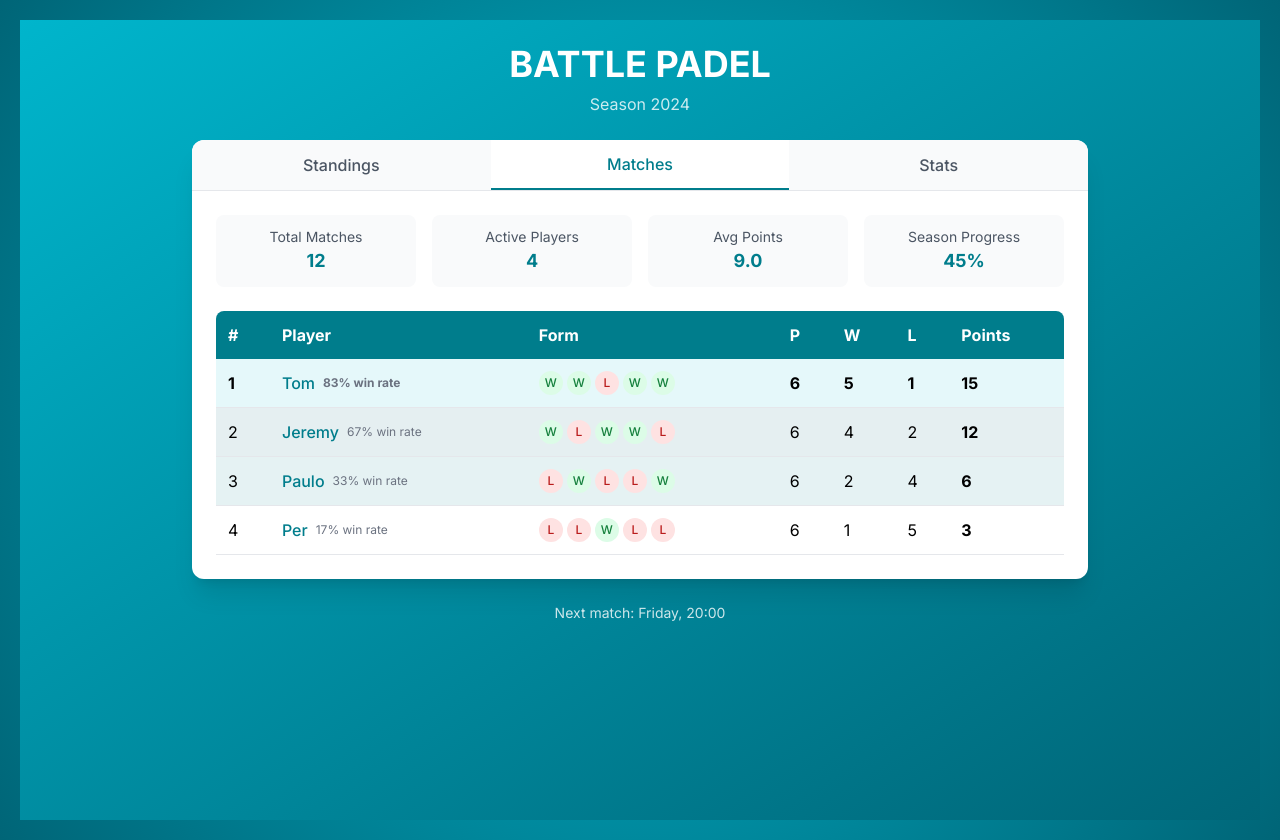
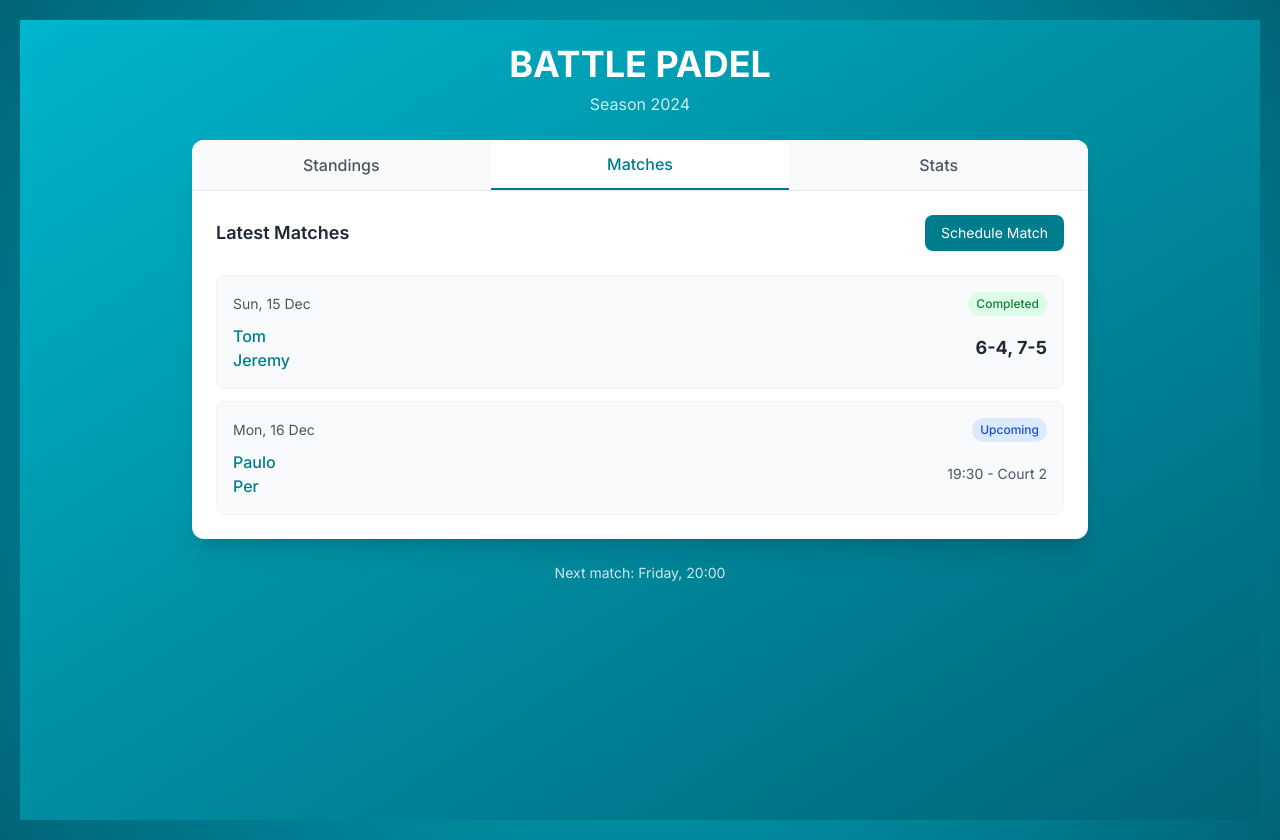
Before and after one commit to morhendos/padel-liga-nextjs, a Next.js app: page / in a window 1280 px wide. Both pictures are taken after a click on the button "Matches". Built offline with nearby package versions, Linux system fonts and the light colour scheme.

Commit message:
Update page with working tab navigation and content

```diff
--- a/src/app/page.tsx
+++ b/src/app/page.tsx
@@ -47,41 +47,8 @@ export default function PadelLeagueApp() {
     },
   ]);
 
-  return (
-    <div className="min-h-screen bg-gradient-to-br from-[#00B5CC] to-[#006577] p-4 md:p-6">
-      {/* Header with responsive sizing */}
-      <header className="mb-6">
-        <h1 className="text-2xl md:text-4xl font-bold text-white text-center mb-2">
-          BATTLE PADEL
-        </h1>
-        <p className="text-white/80 text-center text-sm md:text-base">
-          Season 2024
-        </p>
-      </header>
-
-      {/* Main content card with proper spacing */}
-      <div className="max-w-4xl mx-auto bg-white rounded-xl shadow-xl overflow-hidden">
-        {/* Navigation Tabs - Mobile friendly */}
-        <div className="flex overflow-x-auto bg-gray-50 border-b">
-          {['standings', 'matches', 'stats'].map((tab) => (
-            <button
-              key={tab}
-              onClick={() => setActiveTab(tab)}
-              className={`
-                flex-1 min-w-[120px] px-4 py-3 text-sm md:text-base
-                font-medium capitalize transition-colors
-                ${activeTab === tab
-                  ? 'text-[#007D8C] border-b-2 border-[#007D8C] bg-white'
-                  : 'text-gray-600 hover:text-[#007D8C] hover:bg-gray-100'}
-              `}
-            >
-              {tab}
-            </button>
-          ))}
-        </div>
-
-        {/* Content Section */}
-        <div className="p-4 md:p-6">
+  const renderStandings = () => (
+    <>
       {/* Quick Stats Summary */}
       <div className="grid grid-cols-2 md:grid-cols-4 gap-4 mb-6">
         {[
@@ -97,7 +64,7 @@ export default function PadelLeagueApp() {
         ))}
       </div>
 
-          {/* Standings Table - Responsive */}
+      {/* Standings Table */}
       <div className="overflow-x-auto">
         <table className="w-full">
           <thead>
@@ -157,6 +124,163 @@ export default function PadelLeagueApp() {
           </tbody>
         </table>
       </div>
+    </>
+  );
+
+  const renderMatches = () => {
+    const matches = [
+      {
+        id: 1,
+        date: '2024-12-15',
+        player1: 'Tom',
+        player2: 'Jeremy',
+        score: '6-4, 7-5',
+        status: 'completed',
+        court: 'Court 1',
+        time: '18:00'
+      },
+      {
+        id: 2,
+        date: '2024-12-16',
+        player1: 'Paulo',
+        player2: 'Per',
+        status: 'upcoming',
+        court: 'Court 2',
+        time: '19:30'
+      },
+    ];
+
+    return (
+      <div className="space-y-4">
+        <div className="flex justify-between items-center mb-6">
+          <h3 className="text-lg font-semibold text-gray-800">Latest Matches</h3>
+          <button className="px-4 py-2 bg-[#007D8C] text-white rounded-lg text-sm hover:bg-[#006577]">
+            Schedule Match
+          </button>
+        </div>
+
+        <div className="space-y-3">
+          {matches.map((match) => (
+            <div
+              key={match.id}
+              className="bg-gray-50 rounded-lg p-4 border border-gray-100"
+            >
+              <div className="flex justify-between items-center mb-2">
+                <span className="text-sm text-gray-600">
+                  {new Date(match.date).toLocaleDateString('en-GB', {
+                    weekday: 'short',
+                    day: 'numeric',
+                    month: 'short'
+                  })}
+                </span>
+                <span className={`
+                  px-2 py-1 rounded-full text-xs font-medium
+                  ${match.status === 'completed' ? 'bg-green-100 text-green-700' : 'bg-blue-100 text-blue-700'}
+                `}>
+                  {match.status.charAt(0).toUpperCase() + match.status.slice(1)}
+                </span>
+              </div>
+
+              <div className="flex justify-between items-center">
+                <div className="flex-1">
+                  <div className="font-medium text-[#007D8C]">{match.player1}</div>
+                  <div className="font-medium text-[#007D8C]">{match.player2}</div>
+                </div>
+
+                {match.score ? (
+                  <div className="text-lg font-bold text-gray-800">
+                    {match.score}
+                  </div>
+                ) : (
+                  <div className="text-sm text-gray-600">
+                    {match.time} - {match.court}
+                  </div>
+                )}
+              </div>
+            </div>
+          ))}
+        </div>
+      </div>
+    );
+  };
+
+  const renderStats = () => (
+    <div className="space-y-6">
+      <div className="grid grid-cols-1 md:grid-cols-2 gap-4">
+        {players.map((player) => (
+          <div key={player.name} className="bg-gray-50 rounded-lg p-4">
+            <h4 className="text-[#007D8C] font-medium mb-3">{player.name}</h4>
+            <div className="space-y-2">
+              <div className="flex justify-between">
+                <span className="text-gray-600">Win Rate</span>
+                <span className="font-medium">{player.winRate}%</span>
+              </div>
+              <div className="flex justify-between">
+                <span className="text-gray-600">Matches Played</span>
+                <span className="font-medium">{player.matches}</span>
+              </div>
+              <div className="flex justify-between">
+                <span className="text-gray-600">Avg Points/Match</span>
+                <span className="font-medium">{(player.points / player.matches).toFixed(1)}</span>
+              </div>
+              <div className="flex justify-between">
+                <span className="text-gray-600">Win/Loss</span>
+                <span className="font-medium">{player.won}/{player.lost}</span>
+              </div>
+            </div>
+          </div>
+        ))}
+      </div>
+    </div>
+  );
+
+  const renderContent = () => {
+    switch(activeTab) {
+      case 'matches':
+        return renderMatches();
+      case 'stats':
+        return renderStats();
+      default:
+        return renderStandings();
+    }
+  };
+
+  return (
+    <div className="min-h-screen bg-gradient-to-br from-[#00B5CC] to-[#006577] p-4 md:p-6">
+      {/* Header */}
+      <header className="mb-6">
+        <h1 className="text-2xl md:text-4xl font-bold text-white text-center mb-2">
+          BATTLE PADEL
+        </h1>
+        <p className="text-white/80 text-center text-sm md:text-base">
+          Season 2024
+        </p>
+      </header>
+
+      {/* Main content card */}
+      <div className="max-w-4xl mx-auto bg-white rounded-xl shadow-xl overflow-hidden">
+        {/* Navigation Tabs */}
+        <div className="flex overflow-x-auto bg-gray-50 border-b">
+          {['standings', 'matches', 'stats'].map((tab) => (
+            <button
+              key={tab}
+              onClick={() => setActiveTab(tab)}
+              className={`
+                flex-1 min-w-[120px] px-4 py-3 text-sm md:text-base
+                font-medium capitalize transition-colors
+                ${activeTab === tab
+                  ? 'text-[#007D8C] border-b-2 border-[#007D8C] bg-white'
+                  : 'text-gray-600 hover:text-[#007D8C] hover:bg-gray-100'}
+              `}
+            >
+              {tab}
+            </button>
+          ))}
+        </div>
+
+        {/* Content Section */}
+        <div className="p-4 md:p-6">
+          {renderContent()}
         </div>
       </div>
 
```
Lines whose indentation alone changed are shown as unchanged.
